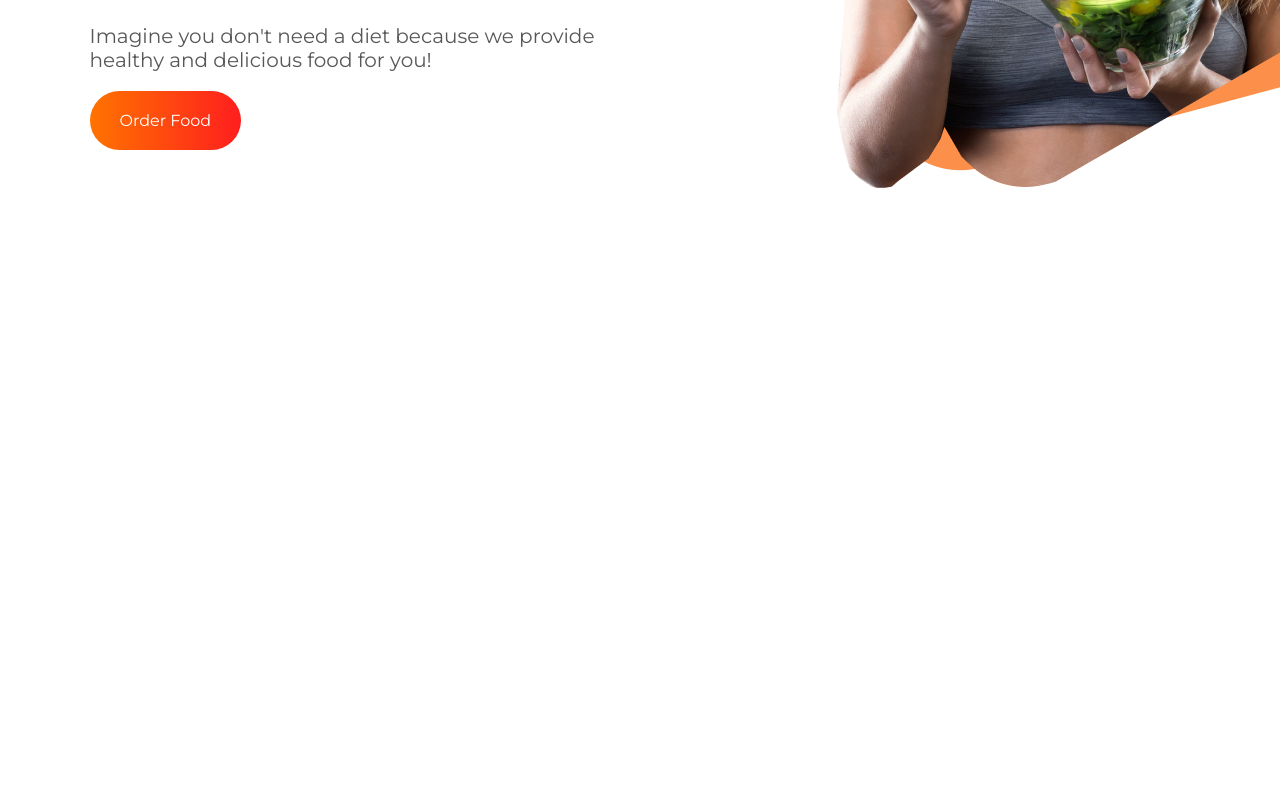
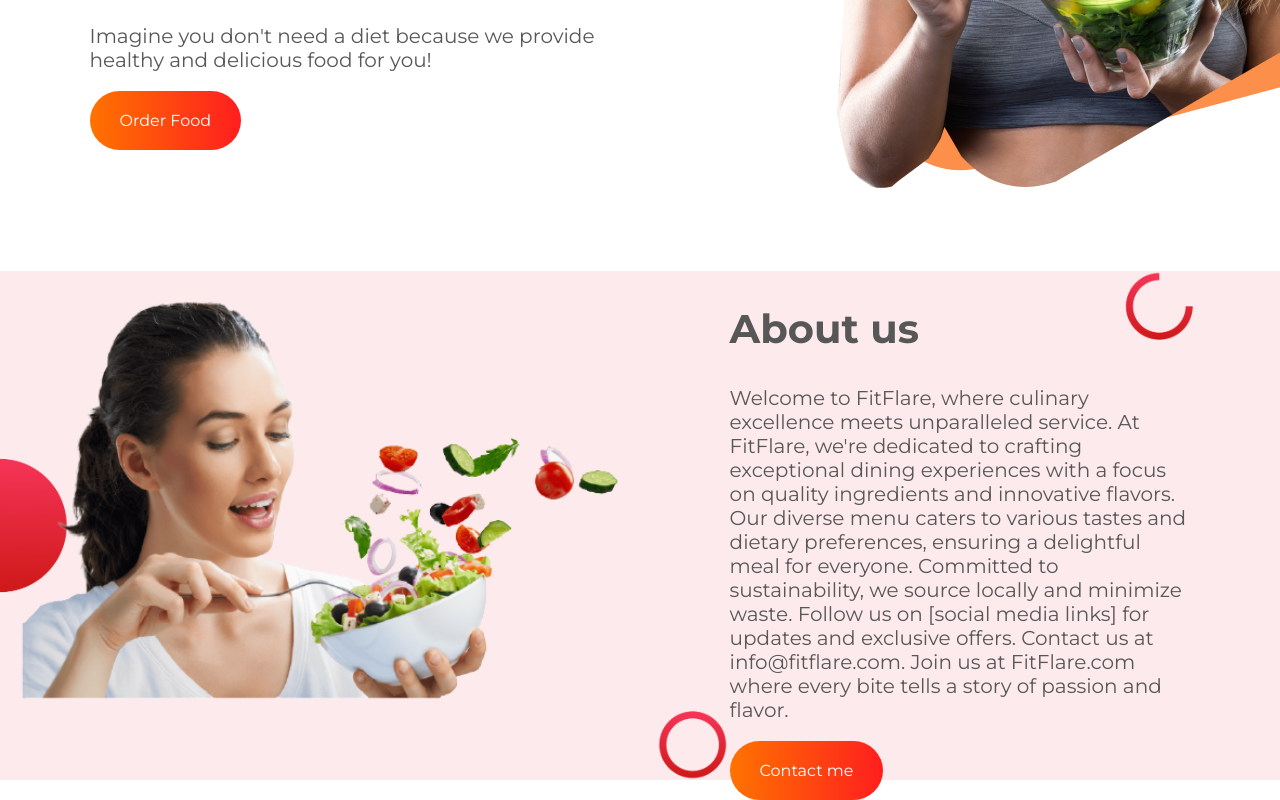
Before and after one commit to EamoonHasan/2023-PH-Project-Practices01, a plain HTML site: page index.html in a window 1280 px wide. Shown: the part 581-1381 px from the top of the page. Before the commit the page ends 852 px from the top, so only its background shows below. Drawn offline with Linux system fonts and the light colour scheme.

Commit message:
About section add

```diff
--- a/index.html
+++ b/index.html
@@ -18,7 +18,7 @@
                 <p class="home-p">Imagine you don't need a diet because we provide <br>
                     healthy and delicious food for you!</p>
                     <br>
-                    <a href="#">Order Food</a>
+                    <a target="_blank" href="#">Order Food</a>
 
             </div>
             <div class="main-home2">
@@ -28,7 +28,24 @@
         </div>
     </section>
 
+    <section class="About">
+        <div class="main-about">
+            <div class="main-about1">
+                <img src="images/female/38-387173_supplement-nutrient-dietary-eating-food-free-download-nutrition-removebg-preview.png" alt="image not found">
+            </div>
+            <div class="main-about2">
+                <h1 class="about-h1">About us</h1>
+                <p class="home-p">
+                    Welcome to FitFlare, where culinary excellence meets unparalleled service. At FitFlare, we're dedicated to crafting exceptional dining experiences with a focus on quality ingredients and innovative flavors. Our diverse menu caters to various tastes and dietary preferences, ensuring a delightful meal for everyone. Committed to sustainability, we source locally and minimize waste. Follow us on [social media links] for updates and exclusive offers. Contact us at info@fitflare.com. Join us at FitFlare.com where every bite tells a story of passion and flavor.</p>
+                    <br>
+                    <a target="_blank" href="#">Contact me</a>
 
+
+            </div>
+        </div>
+
+
+    </section>
 
 
 
--- a/style.css
+++ b/style.css
@@ -46,3 +46,27 @@ a{
     border-radius: 30px;
 
 }
+.About{
+    background-image: url(images/shapes/Frame\ 58.jpg);
+    background-position: center;
+    background-repeat: no-repeat;
+    background-size: cover;
+
+}
+.main-about{
+    display: flex;
+
+}
+.main-about1 img{
+    width: 80vh;
+
+}
+.about-h1{
+    font-size: 40px;
+    font-weight: 700;
+    color: #575757;
+
+}
+.main-about2{
+    margin: auto 7%;
+}
```
